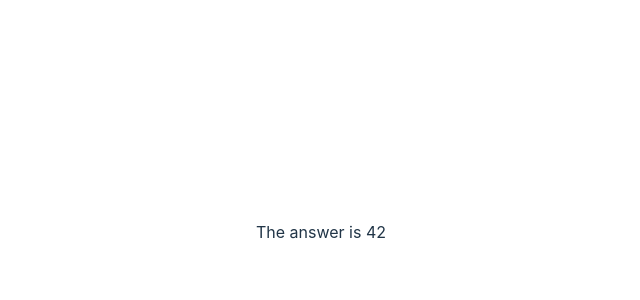
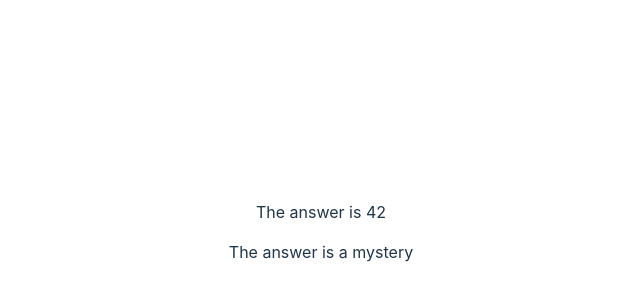
Before and after one commit to RyotaFukumoto/svelte_demo_app, a Svelte app: page / in a window 1280 px wide. Shown: the part 168-468 px from the top of the page, without its empty margins (319-959 px from the left). Built offline with nearby package versions, Linux system fonts and the light colour scheme.

Commit message:
Tutorial 3-b completed

```diff
--- a/src/tutorials/3/b/App.svelte
+++ b/src/tutorials/3/b/App.svelte
@@ -2,4 +2,5 @@
 	import Nested from './Nested.svelte';
 </script>
 
-<Nested answer={42}/>
+<Nested answer={'42'}/>
+<Nested />
--- a/src/tutorials/3/b/Nested.svelte
+++ b/src/tutorials/3/b/Nested.svelte
@@ -1,5 +1,5 @@
 <script>
-	export let answer;
+	export let answer = 'a mystery';
 </script>
 
 <p>The answer is {answer}</p>
```
